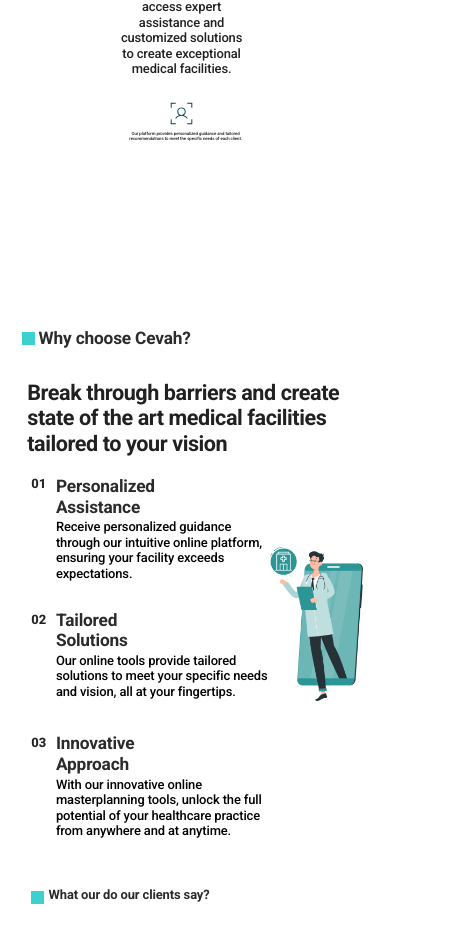
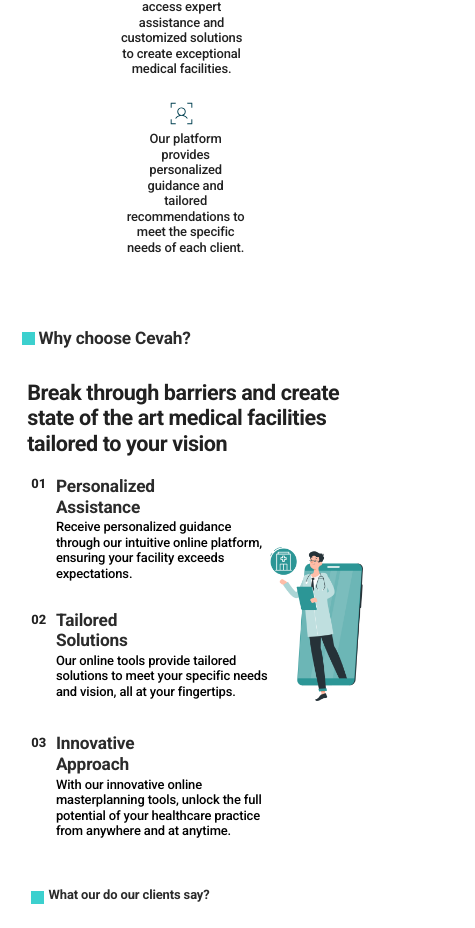
Before and after one commit to rohantikotekar/cevah-frontend-final, a React (Create React App) app: page / in a window 390 px wide. Shown: the part 1102-2030 px from the top of the page, 475 px wide, since content can reach past the window. Built offline with nearby package versions, Linux system fonts and the light colour scheme; a web font is replaced by a local one.

Commit message:
landing mobile view changes

```diff
--- a/src/pages/Desktop.css
+++ b/src/pages/Desktop.css
@@ -836,26 +836,48 @@
   color: var(--color-gray-100);
   font-family: var(--font-inter);
 } */
-.desktop-82 {
+.landing-page-full-scroll {
   /* Limit the maximum width to 1440px */
 
- width: 100%;
+ width: 105%;
  position: relative;
- height: 66.625rem;
+ height: 590.625rem;
  overflow: hidden;
  text-align: left;
- font-size: var(--font-size-21xl);
- color: var(--color-black);
- font-family: var(--font-inter);
+
 }
 @media only screen and (max-width: 758px) {
-  .desktop-82 {
+
+
+   .landing-page-full-scroll {
     font-size: 1rem;
     padding: 0.5rem;
-    min-height: 100vh;
-    width: 40rem;
+    /* min-height: 100vh; */
+    max-width: 92rem;
   }
-
+  .our-platform-provides {
+    position: relative;
+    top: 0;
+    left: 0;
+    width: 28.063rem;
+    font-size: 3rem;
+}
+.arrowdownright-icon {
+  position: absolute;
+  top: 0.188rem;
+  left: 8rem;
+  width: 2.5rem;
+  height: 2.5rem;
+  overflow: hidden;
+}
+.group-child5 {
+  position: absolute;
+  top: 0.25rem;
+  left: -2rem;
+  background-color: var(--color-mediumturquoise-100);
+  width: 3.875rem;
+  height: 3.875rem;
+}
   .docbusiness2-1-icon {
     position: absolute;
     top: -2rem;
@@ -869,7 +891,7 @@
     top: 0;
     left: 0;
     background-color: rgba(60, 208, 206, 0.36);
-    width: 110rem;
+    width: 90rem;
     height: 100.688rem;
 
   }
@@ -958,10 +980,10 @@
 }
 .floor-plan-3-icon {
   position: absolute;
-  top: -3rem;
+  top: -1rem;
   left: 10.5rem;
-  width: 10.25rem;
-  height: 10.25rem;
+  width: 6.25rem;
+  height: 6.25rem;
   object-fit: cover;
 }
 .empowering-3-1-parent {
@@ -1192,7 +1214,7 @@
     top: 510.688rem;
     left:0;
     background-color: #b8dbf7;
-    width: 95rem;
+    width: 88rem;
     height: 40.125rem;
     font-size: var(--font-size-13xl);
   }
@@ -1201,7 +1223,7 @@
     top: 550.813rem;
     left: 0;
     background-color: var(--color-darkslategray-200);
-    width: 100rem;
+    width: 92rem;
     height: 40.938rem;
     font-size: var(--font-size-sm);
     color: white;
@@ -1282,6 +1304,7 @@
   top: 0;
   left: 0;
   width: 28.063rem;
+
 }
 
 .userfocus-icon {
--- a/src/pages/Desktop.js
+++ b/src/pages/Desktop.js
@@ -28,6 +28,8 @@
 
     // Cleanup listener on component unmount
     return () => {
+      document.body.style.zoom = ''; // Reset zoom
+
       mediaQuery.removeListener(handleMediaQueryChange);
     };
   }, []);
@@ -41,7 +43,6 @@
   }, [navigate]);
 
   return (
-
     <div className="landing-page-full-scroll">
       <div className="footer-final">
         <div className="cevah-parent">
@@ -268,6 +269,7 @@
       </div>
       <img className="userfocus-icon" alt="" src="/userfocus.svg" />
     </div>
+
   );
 };
 
--- a/src/pages/Desktop17.js
+++ b/src/pages/Desktop17.js
@@ -1,4 +1,4 @@
-import React, { useState, useCallback } from "react";
+import React, { useState, useCallback,useEffect } from "react";
 import { Button } from "@mui/material";
 import { useNavigate } from "react-router-dom";
 import "./Desktop17.css";
@@ -6,6 +6,15 @@
 const Desktop17 = () => {
   const [phoneNumber, setPhoneNumber] = useState("");
   const navigate = useNavigate();
+
+  useEffect(() => {
+    if (!sessionStorage.getItem("reloaded")) {
+      sessionStorage.setItem("reloaded", "true");
+      window.location.reload();
+    } else {
+      sessionStorage.removeItem("reloaded");
+    }
+  }, []);
 
   const onFrameButtonClick = useCallback(() => {
     const formattedPhoneNumber = `91${phoneNumber}`; // Prefix the phone number with +91
--- a/src/pages/Desktop5.js
+++ b/src/pages/Desktop5.js
@@ -16,11 +16,11 @@
   const [phoneNumber, setPhoneNumber] = useState("");
 
   const onFrameButtonClick = useCallback(() => {
-    // Save the values to local storage
+    // Prepend +91 to the phone number before saving to local storage
+    const formattedPhoneNumber = `91${phoneNumber}`;
     localStorage.setItem("firstName", firstName);
     localStorage.setItem("lastName", lastName);
-    localStorage.setItem("phoneNumber", phoneNumber);
-
+    localStorage.setItem("phoneNumber", formattedPhoneNumber);
 
     navigate("/Education1");
   }, [navigate, firstName, lastName, phoneNumber]);
--- a/src/pages/Desktop8.js
+++ b/src/pages/Desktop8.js
@@ -202,9 +202,9 @@
           </button>
           <div className="navigation8" />
         </div>
-        <button className="login7">
+        {/* <button className="login7">
           <div className="sign-in2">Sign In</div>
-        </button>
+        </button> */}
       </div>
     </div>
   );
```
